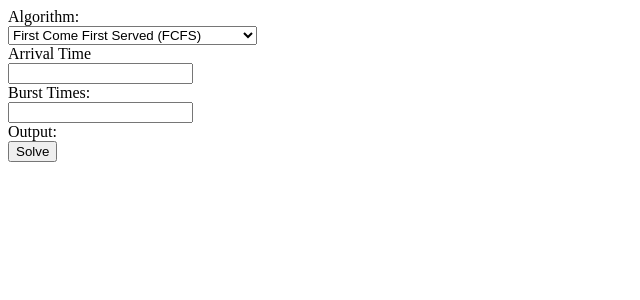
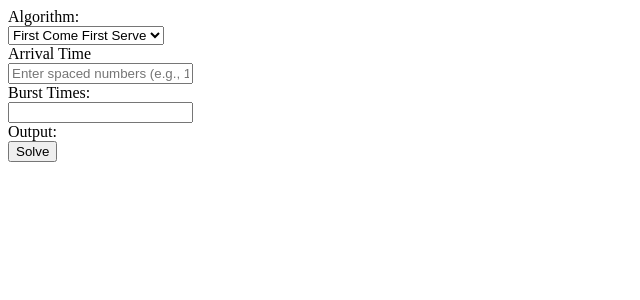
Before and after one commit to leafboo/cpu-scheduling, a React (Vite) app in the folder cpu-scheduling/: page / in a window 1280 px wide. Shown: the top 300 px of the page, without its empty margins (0-640 px from the left). Built offline with nearby package versions, Linux system fonts and the light colour scheme.

Commit message:
Make the react states

```diff
--- a/cpu-scheduling/src/pages/MainPage/Algorithm/Algorithm.tsx
+++ b/cpu-scheduling/src/pages/MainPage/Algorithm/Algorithm.tsx
@@ -1,15 +1,15 @@
 
-export default function Algorithm() {
+export default function Algorithm(props: any) {
+
+  const algorithms = props.algorithms.map((algorithm: any) =>
+    <option value="">{algorithm.name}</option>
+  )
 
   return (
     <div>
       <div>Algorithm:</div>
       <select name="" id="">
-        <option value="">First Come First Served (FCFS)</option>
-        <option value="">Shortest Job First (SJF)</option>
-        <option value="">Shortest Remaining Time First (SRTF)</option>
-        <option value="">Round Robin (RR)</option>
-        <option value="">Priority Scheduling (PR)</option>
+        {algorithms}
       </select>
     </div>
   )
--- a/cpu-scheduling/src/pages/MainPage/ArrivalTimes/ArrivallTimes.tsx
+++ b/cpu-scheduling/src/pages/MainPage/ArrivalTimes/ArrivallTimes.tsx
@@ -1,10 +1,13 @@
+export default function ArrivalTimes(props: any) {
 
-export default function ArrivalTimes() {
+  // Apply debounce to input tag
+  let arrivalTime;
 
   return (
     <div>
       <div>Arrival Time</div>
-      <input type="text" name="" id="" />
+      <input type="text" name="" id="arrival-time" placeholder="Enter spaced numbers (e.g., 1 2 3)" onChange={(event) => { arrivalTime = event.target.value }} />
     </div>
   )
+
 }
--- a/cpu-scheduling/src/pages/MainPage/MainPage.tsx
+++ b/cpu-scheduling/src/pages/MainPage/MainPage.tsx
@@ -1,3 +1,4 @@
+import React from 'react'
 import Algorithm from "./Algorithm/Algorithm.tsx"
 import ArrivalTimes from "./ArrivalTimes/ArrivallTimes.tsx"
 import BurstTimes from "./BurstTimes/BurstTimes.tsx"
@@ -5,11 +6,21 @@ import Output from "./Output/Output.tsx"
 import Button from "./Button/Button.tsx"
 
 export default function MainPage() {
+  const [arrivalTimesData, setArrivalTimesData] = React.useState(0)
+  const [BurstTimesData, setBurstTimesData] = React.useState(0)
+
+  const algorithms = [
+    { id: 1, name: 'First Come First Serve' },
+    { id: 2, name: 'Shortest Job First' },
+    { id: 3, name: 'Round Robin' },
+    { id: 4, name: 'Priority Scheduling' },
+  ];
 
   return (
     <>
-      <Algorithm />
-      <ArrivalTimes />
+      <Algorithm algorithms={algorithms} />
+      <ArrivalTimes arrivalTimesData={arrivalTimesData}
+                    setArrivalTimesData={setArrivalTimesData} />
       <BurstTimes />
       <Output />
       <Button />
```
